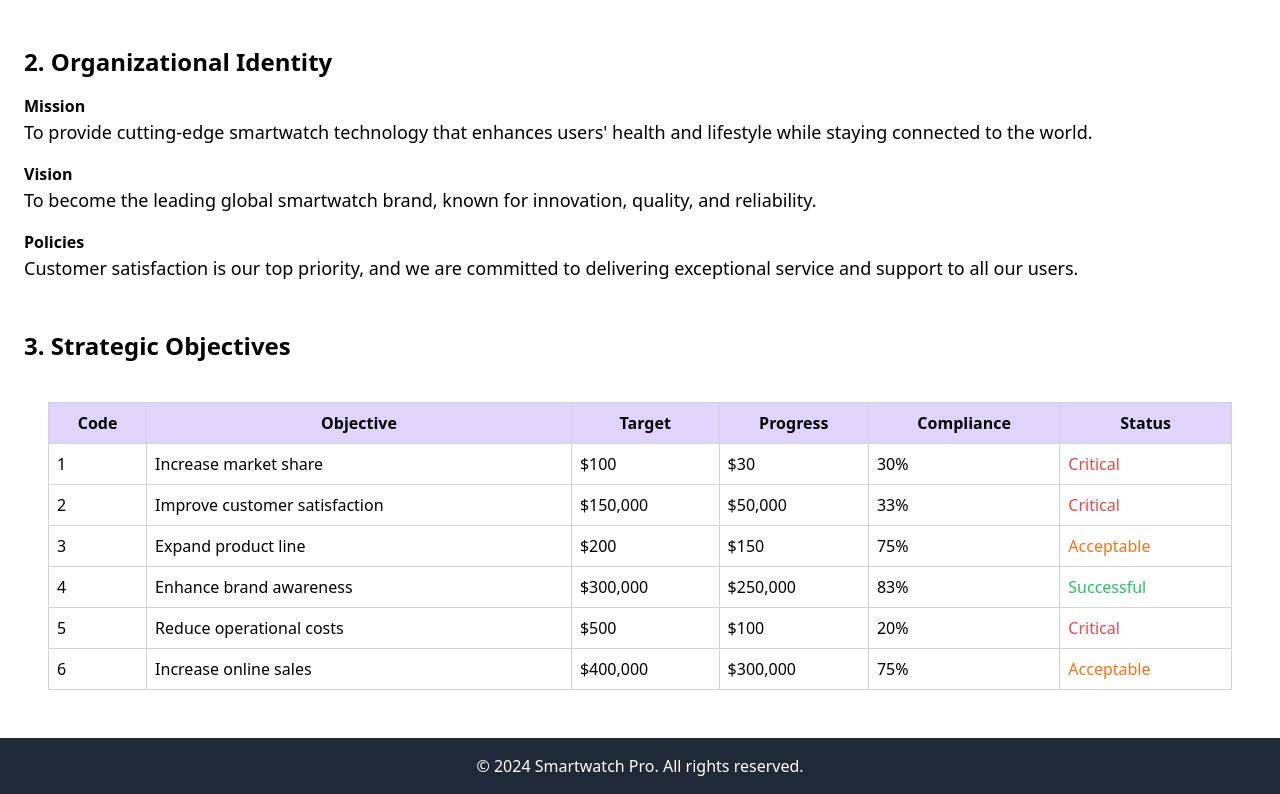
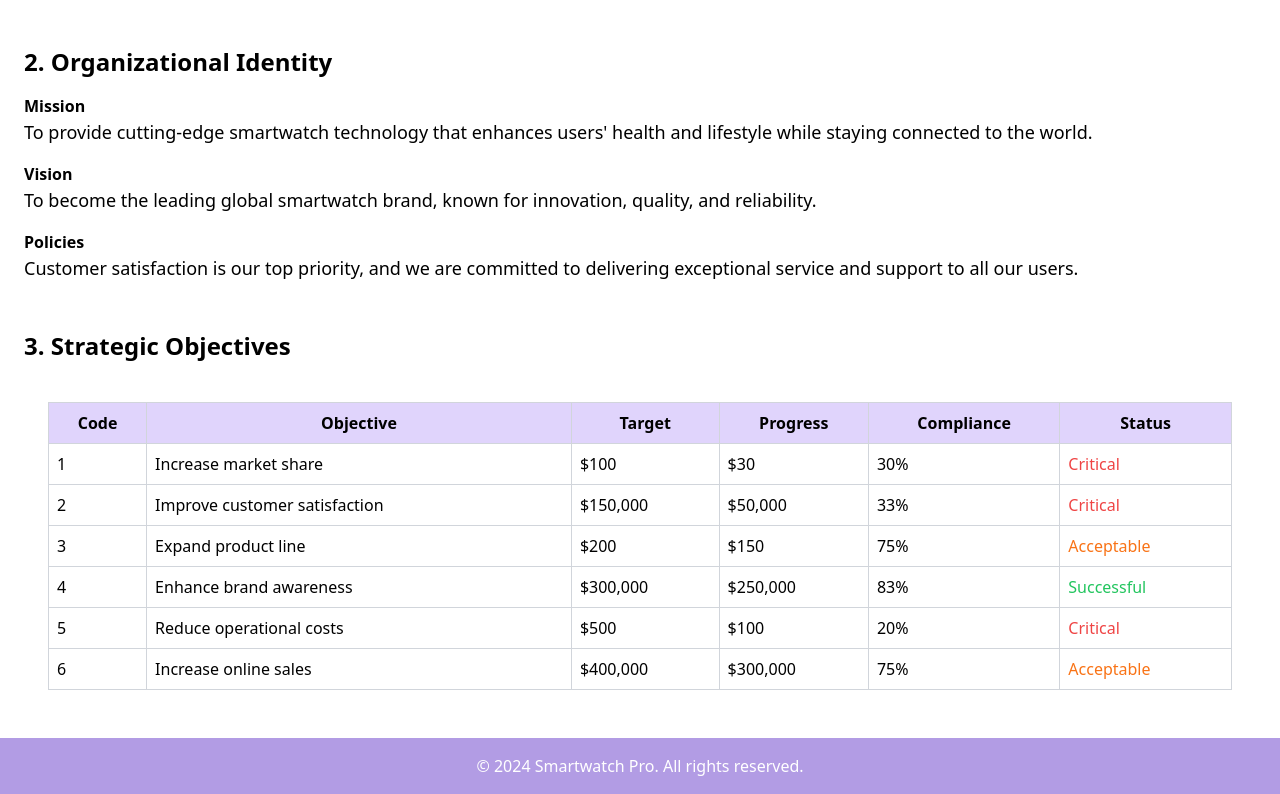
Before and after one commit to ErSantis/WEB-FE-REACT-HW4-ElkinSantis, a React (Vite) app: page / in a window 1280 px wide. Shown: the part 526-1320 px from the top of the page. Built offline with nearby package versions, Linux system fonts and the light colour scheme.

Commit message:
Refactor Footer component to use new custom color for background

```diff
--- a/src/components/Footer.jsx
+++ b/src/components/Footer.jsx
@@ -2,7 +2,7 @@ import React from 'react';
 
 const Footer = () => {
   return (
-    <footer className="bg-gray-800 text-white text-center py-4 px-2 sm:px-4">
+    <footer className="bg-digital-purple-light text-white text-center py-4 px-2 sm:px-4">
       <p className="text-sm sm:text-base">&copy; 2024 Smartwatch Pro. All rights reserved.</p>
     </footer>
   );
```
